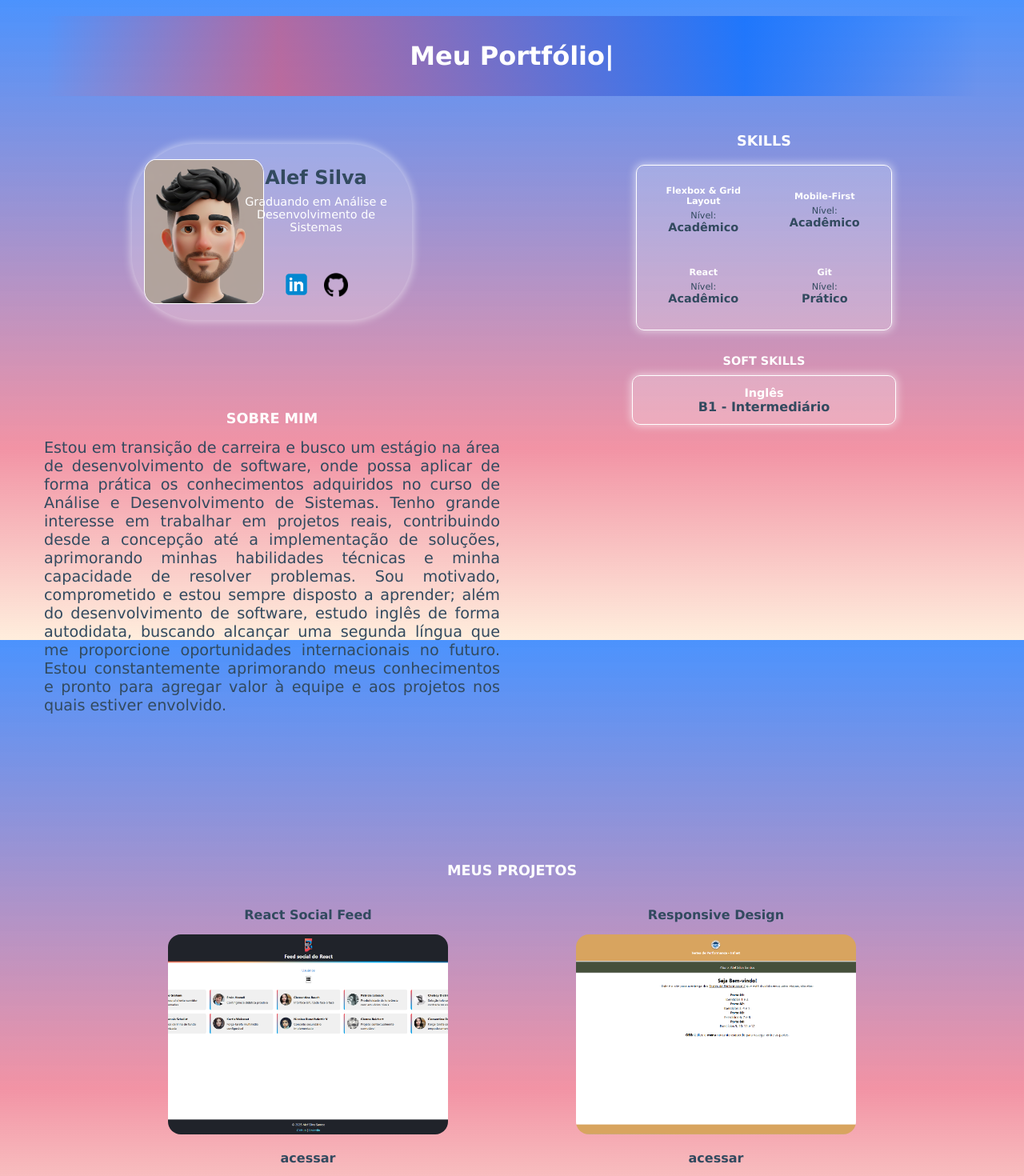
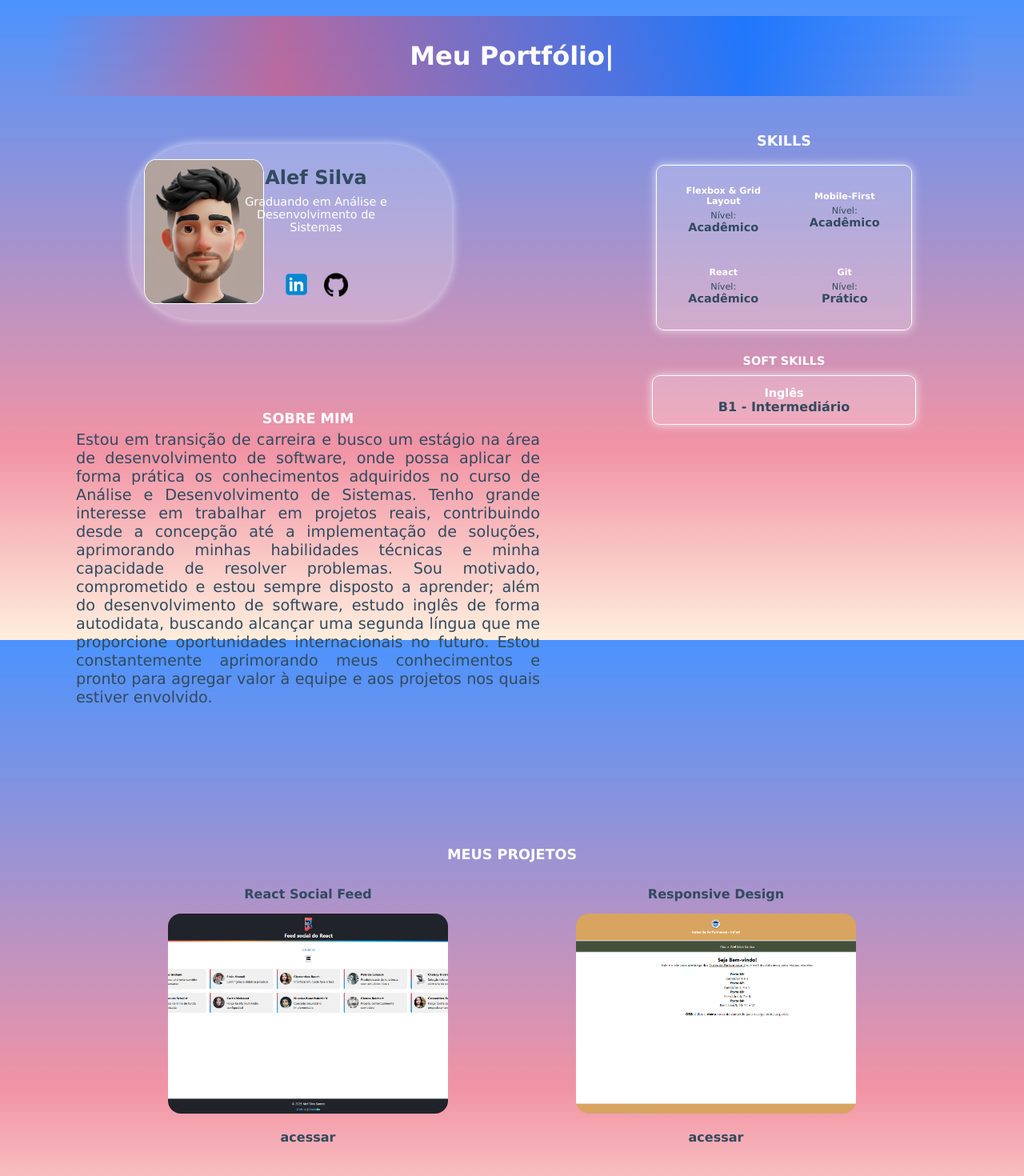
Before and after one commit to AlefSillva/mobile-first-portfolio, a React (Vite) app: page / in a window 1280 px wide. Shown: the top 1470 px of the page at 80% size. Built offline with nearby package versions, Linux system fonts and the light colour scheme.

Commit message:
style: update max-width in ProfileCard, ProjectsSection, SoftSkillCard, and Testimonial for improved layout; adjust padding and dimensions for better responsiveness

```diff
--- a/src/components/profileCard/ProfileCard.module.css
+++ b/src/components/profileCard/ProfileCard.module.css
@@ -5,7 +5,7 @@
     gap: 15px;
     min-width: 330px;
     width: 100%;
-    max-width: 350px;
+    max-width: 400px;
     padding: 15px;
     border: 1px solid var(--border-color);
     border-radius: 5rem;
@@ -16,7 +16,6 @@
 .profile_infoContainer {
     display: flex;
     flex-direction: column;
-    align-items: center;
     justify-content: center;
 }
 
--- a/src/components/projectCard/ProjectCard.module.css
+++ b/src/components/projectCard/ProjectCard.module.css
@@ -3,12 +3,13 @@
     flex-direction: column;
     align-items: center;
     gap: 15px;
-    padding: 16px;
+    padding: 10px;
     text-align: center;
     border: 1px solid #fff;
     border-radius: var(--border-radius-cards);
     background-color: var(--background-color-cards);
     width: 100%;
+    max-width: 400px;
     height: auto;
     box-shadow: var(--cards-shadow);
     transition: transform 0.3s ease, box-shadow 0.3s ease;
@@ -24,7 +25,7 @@
     display: flex;
     justify-content: center;
     width: 280px;
-    height: auto;
+    height: 180px;
     border-radius: 1rem;
     perspective: 2000px;
 }
--- a/src/components/projectsSection/ProjectsSection.module.css
+++ b/src/components/projectsSection/ProjectsSection.module.css
@@ -13,7 +13,7 @@
     justify-content: center;
     gap: 25px;
     width: 100%;
-    max-width: 350px;
+    max-width: 400px;
 }
 
 .ProjectsSection_title {
--- a/src/components/softSkill/softSkill_card/SoftSkillCard.module.css
+++ b/src/components/softSkill/softSkill_card/SoftSkillCard.module.css
@@ -11,7 +11,6 @@
     box-shadow: var(--cards-shadow);
     min-width: 330px;
     width: 100%;
-    max-width: 350px;
     height: auto;
 }
 
@@ -31,6 +30,7 @@
     .SoftSkillCard_Container {
         border-radius: 10px;
         height: 50px;
+        padding: 0;
     }
 
     .SoftSkillCard_title {
--- a/src/components/softSkill/softSkill_section/SoftSkillSection.module.css
+++ b/src/components/softSkill/softSkill_section/SoftSkillSection.module.css
@@ -33,12 +33,13 @@
     }
 
     .SoftSkillSection {
-        min-width: unset;
         border-radius: 10px;
+        max-width: 100%;
     }
 
     .SkillsSection_title {
         font-size: var(--fontSize-titles-sections);
+        text-align: center;
     }
 }
 
--- a/src/components/testimonial/Testimonial.module.css
+++ b/src/components/testimonial/Testimonial.module.css
@@ -15,10 +15,9 @@
     border-radius: var(--border-radius-cards);
     box-shadow: var(--cards-shadow);
     background-color: var(--background-color-cards);
-    padding: 25px;
+    padding: 25px 15px;
     min-width: 300px;
     width: 100%;
-    max-width: 350px;
     height: auto;
 }
 
@@ -39,7 +38,8 @@
         grid-area: testimonial;
         max-width: 700px;
         height: auto;
-        margin: 50px 0;
+        margin: 80px 0;
+        gap: 10px;
     }
 
     .Testimonial {
@@ -49,11 +49,11 @@
         background-color: unset;
         max-width: 600px;
         height: auto;
-        padding: 10px;
+        padding: 0 10px;
     }
 
     .Testimonial_title {
-        font-size: 0.9rem;
+        font-size: 1.1rem;
     }
 
     .Testimonial_text {
@@ -63,9 +63,10 @@
 
 @media (min-width: 1024px) {
     .Testimonial_container {
-        width: 600px;
+        width: 650px;
         margin: 70px 0px;
         gap: 0px;
+        padding: 0 0 0 40px;
         opacity: 0;
         transform: translateY(50px);
         transition: opacity 0.6s ease-out, transform 0.6s ease-out;
@@ -84,4 +85,7 @@
         min-width: 400px;
         max-width: 700px;
     }
+
+    .Testimonial_text {
+    }
 }
```
